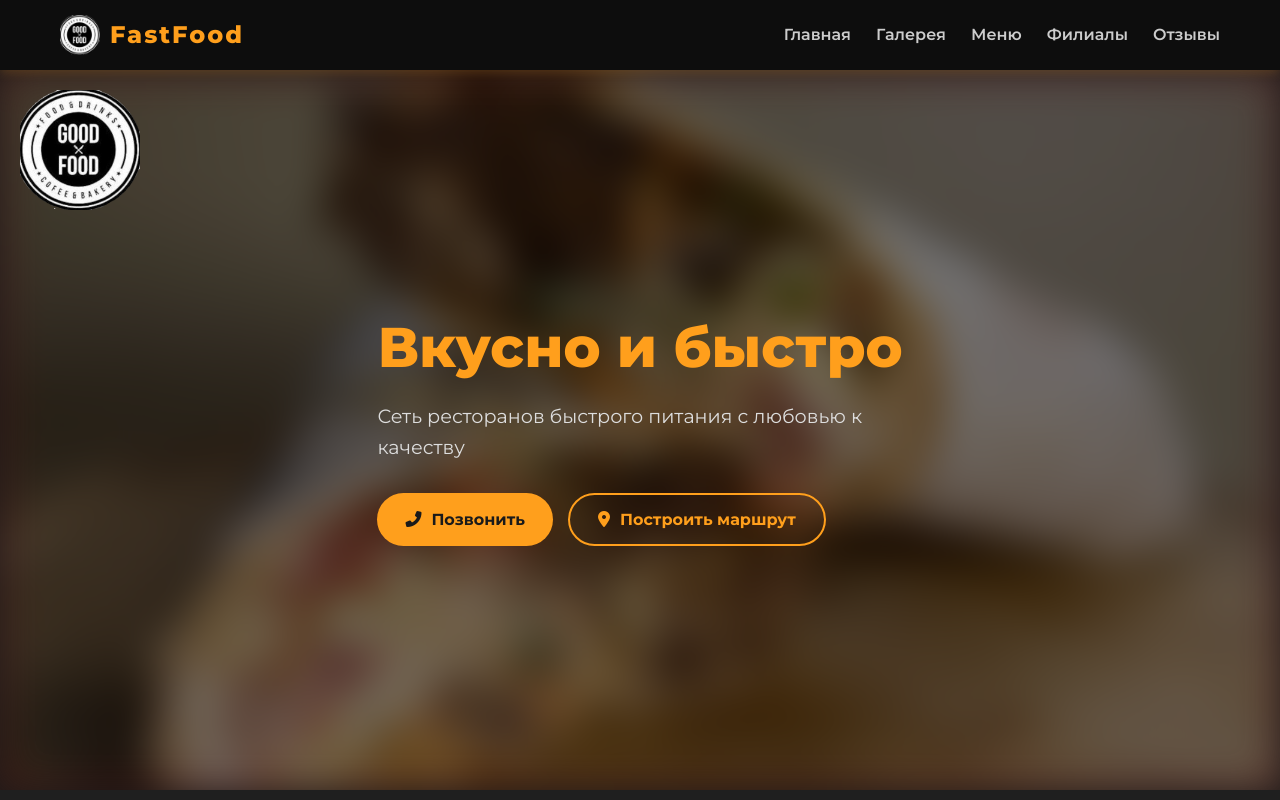
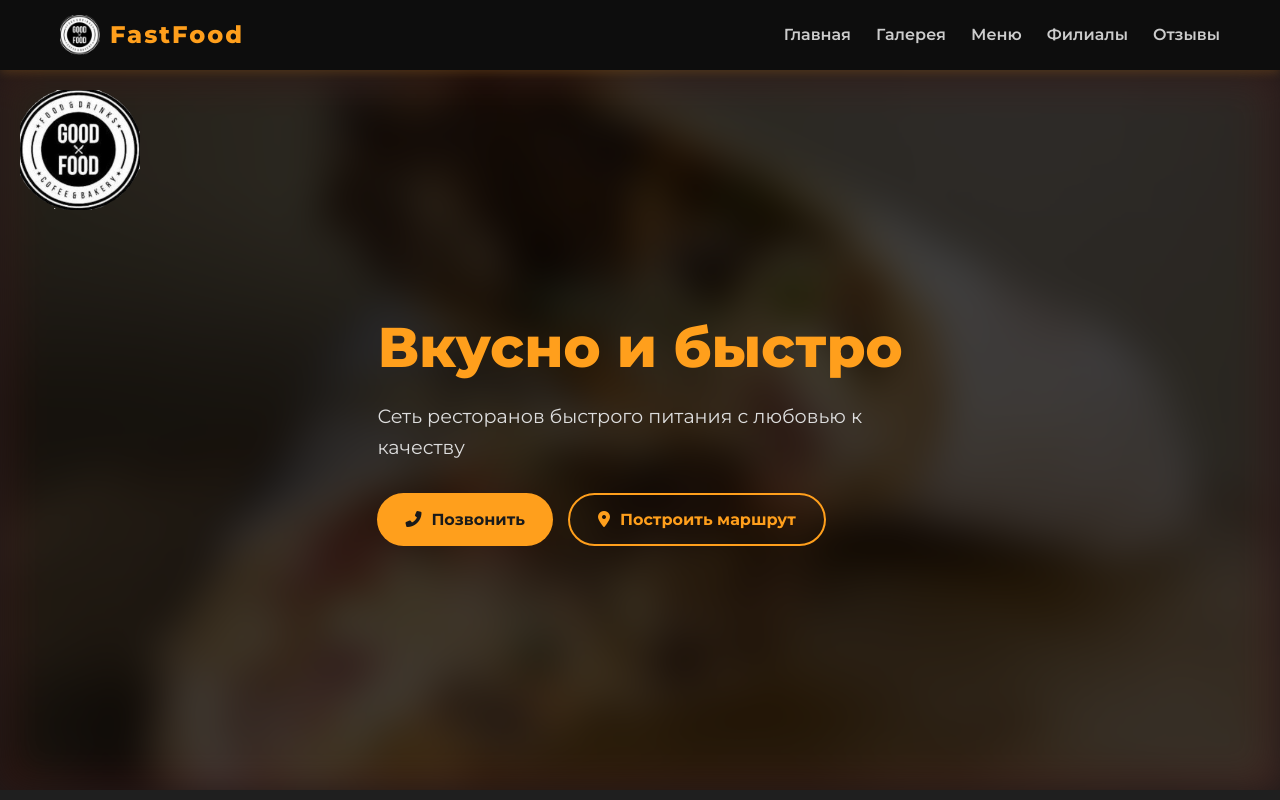
Before and after one commit to sapfirrrr/sripfjsdofngsdfjnvbjlsdfnbksfgnvsdfkn74534rsdvlsrklfgsdrjklfggt, a plain HTML site: page index.html in a window 1280 px wide. Shown: the top 800 px of the page. Drawn offline with Linux system fonts and the light colour scheme.

Commit message:
Update style.css

```diff
--- a/css/style.css
+++ b/css/style.css
@@ -478,7 +478,7 @@ address i {
     content: '';
     position: absolute;
     inset: 0;
-    background: rgba(0, 0, 0, 0.55);
+    background: rgba(0, 0, 0, 0.75);
 }
 /* Контент – выше фона */
 .hero__content {
```
